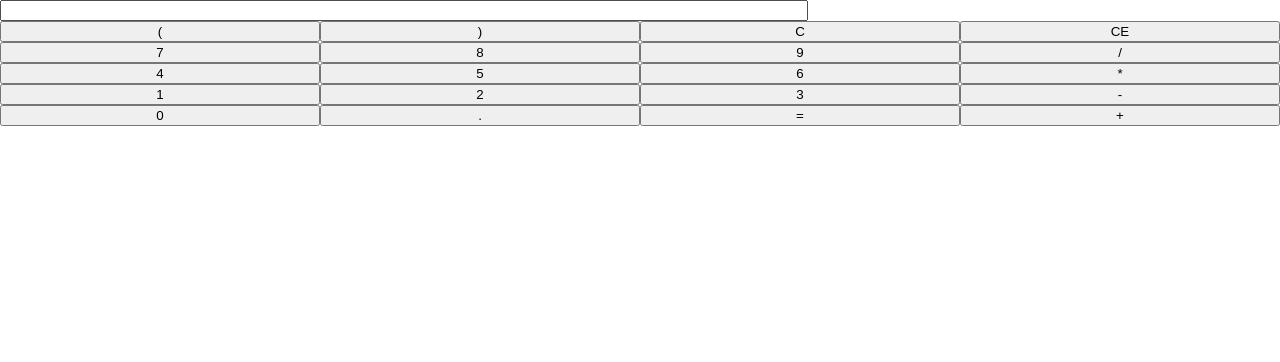
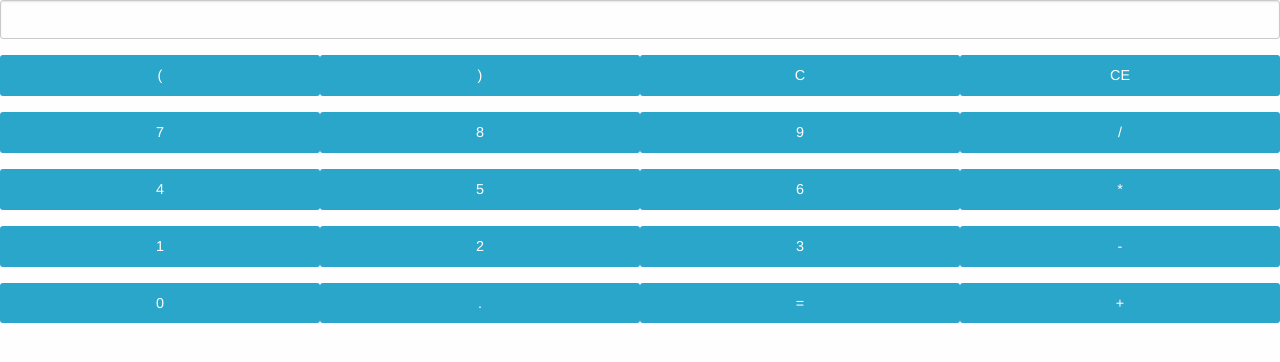
Before and after one commit to tsekwi/react-calculator, a React (Create React App) app: page / in a window 1280 px wide. Shown: the top 362 px of the page. Built offline with nearby package versions, Linux system fonts and the light colour scheme.

Commit message:
add all button fuctionality to Button component

```diff
--- a/src/App.js
+++ b/src/App.js
@@ -1,6 +1,6 @@
 import { useState } from "react";
 import Button from './Button';
-// import './foundation.min.css';
+import './foundation.min.css';
 import './style.scss';
 
 const App = () => {
@@ -17,65 +17,52 @@ const App = () => {
     // });
     // https://medium.com/@stoopidguy1992/how-to-write-a-math-expression-parser-in-javascript-b5147bc9466b
   }
-
   const updateState = (e) => {
     setValue(e.target.value);
   }
-
   const handleChange = (newValue) => {
     setValue(newValue);
   }
 
-  const clearEntry = () => {
-    setValue(value.slice(0,-1));
-  }
-
   return (
-    <form className="grid" onSubmit={ handleSubmit }>
+    <form onSubmit={ handleSubmit }>
+      <input type="text" value={ value } onChange={ updateState } style={{ width: '100%' }} />
       <div className="grid-container">
-        <label className="grid-1">
-          <input type="text" value={ value } onChange={ updateState } style={{ width: '100vh' }} />
-        </label>
-      </div>
-      <div className="grid-container">
-        <div className="item1">
+        <div className="item1" key="item-1">
           <div className="grid-4">
             {
-              ['(',')'].map(num =>
+              ['(',')','C','CE'].map(num =>
                 <Button
                 num={ num }
                 value={ value }
                 change={ handleChange }
-                key={ num } classy={ 'small-3' } />
+                keys={ num } />
               )
             }
-            <button type="button" id="C" value="C" onClick={ () => setValue('') } key="C" className="cell small-3 text-center">C</button>
-            <button type="button" id="CE" value="CE" onClick={ clearEntry } key="CE" className="cell small-3 text-center">CE</button>
           </div>
         </div>
-        <div className="item2">
+        <div className="item2" key="item-2">
           <div className="grid-3">
             {
-              [7,8,9,4,5,6,1,2,3,0,'.'].map(num =>
+              [7,8,9,4,5,6,1,2,3,0,'.','='].map(num =>
                 <Button
                 num={ num }
                 value={ value }
                 change={ handleChange }
-                key={ num } classy={ 'small-4' } />
+                keys={ num } />
               )
             }
-            <button className="cell small-4 text-center" type="submit">=</button>
           </div>
         </div>
-        <div className="item3">
-          <div class="grid-1">
+        <div className="item3" key="item-3">
+          <div className="grid-1">
             {
               ['/','*','-','+'].map(num =>
                 <Button
                 num={ num }
                 value={ value }
                 change={ handleChange }
-                keys={ num } classy={ 'small-4' } />
+                keys={ num } />
               )
             }
           </div>
--- a/src/Button.js
+++ b/src/Button.js
@@ -1,15 +1,28 @@
 const Button = (props) => {
     const handleChange = (e) => {
+        switch (props.num) {
+            case 'C':
+                props.change('');
+                break;
+            case 'CE':
+                props.change(props.value.slice(0,-1));
+                break;
+            default:
                 props.change(props.value + e.target.value);
+                break;
         }
+    }
+    if (props.num !== '=') {
         return (
             <button
             type="button"
             id={ props.num }
             value={ props.num }
             onClick={ handleChange }
-        className={ `cell ${ props.classy } text-center` } key={ props.keys }>{ props.num }</button>
+            className="button text-center" key={ props.keys }>{ props.num }</button>
         );
+    }
+    else return <button className="button text-center" type="submit" key="submit">=</button>;
 }
 
 export default Button;
```
Lines whose indentation alone changed are shown as unchanged.
